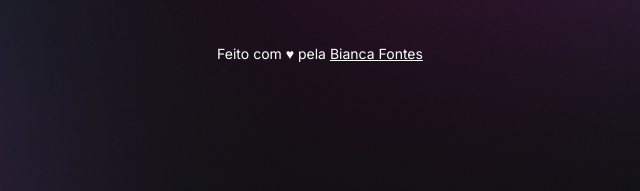
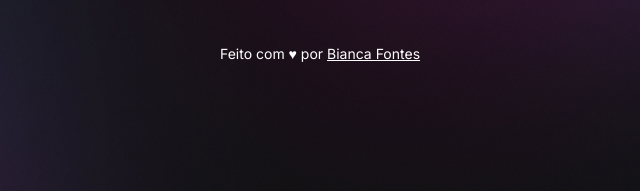
Before and after one commit to soutbiaafnts/devlinks, a plain HTML site: page index.html in a window 1280 px wide. Shown: the part 581-772 px from the top of the page, 320-960 px from the left. Drawn offline with nearby package versions, Linux system fonts and the light colour scheme.

Commit message:
footer change

```diff
--- a/index.html
+++ b/index.html
@@ -60,7 +60,7 @@
 					<ion-icon name="logo-linkedin"></ion-icon>
 				</a>
 			</div>
-			<footer>Feito com ♥ pela <a href="">Bianca Fontes</a></footer>
+			<footer>Feito com ♥ por <a href="">Bianca Fontes</a></footer>
 		</div>
 		<script
 			type="module"
```
